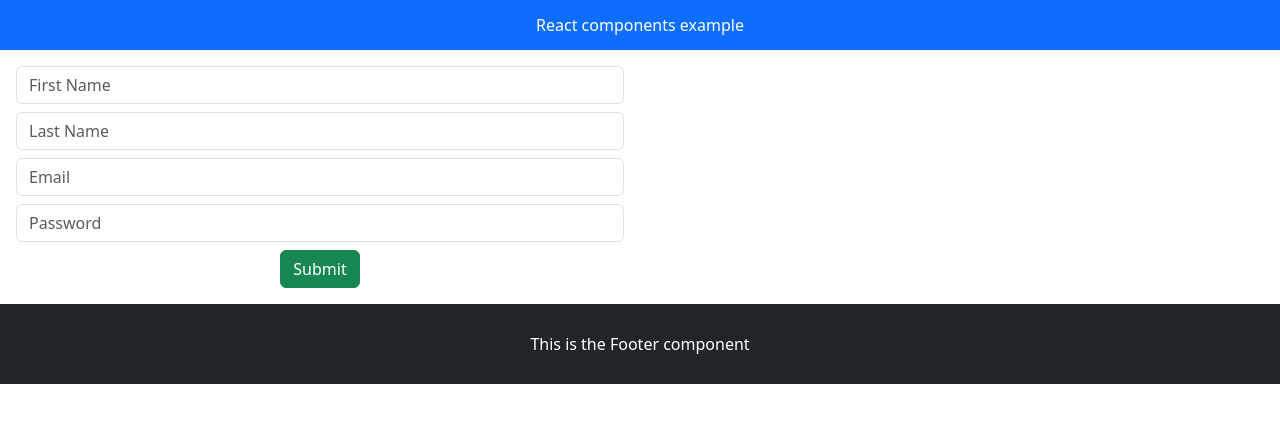
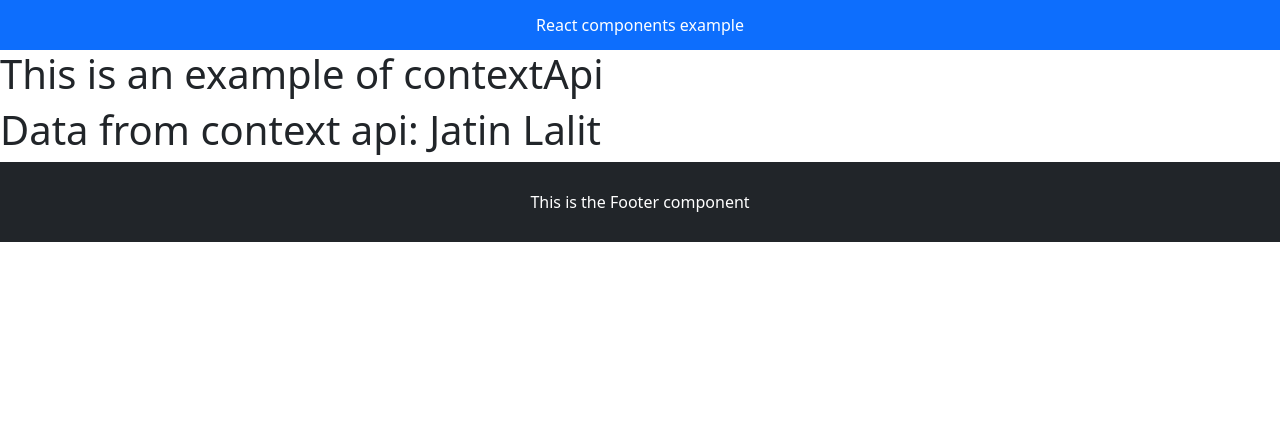
Before and after one commit to Stanley-Metray/frontend, a React (Create React App) app: page / in a window 1280 px wide. Shown: the top 422 px of the page. Built offline with nearby package versions, Linux system fonts and the light colour scheme.

Commit message:
demostration of createContext and useContext hook

```diff
--- a/src/components/Body.jsx
+++ b/src/components/Body.jsx
@@ -1,13 +1,14 @@
 // import Products from "./Products";
 // import Time from "./Time";
-import LoginForm from "./LoginForm";
+// import LoginForm from "./LoginForm";
+import One from "./One";
 // const bodyStyle = {
 //     height : '100vh',
 // }
 
 const Body = ()=>{
     return <>
-        <LoginForm/>
+        <One/>
     </>
 }
 
--- /dev/null
+++ b/src/components/One.jsx
@@ -0,0 +1,18 @@
+import { createContext } from "react";
+import Two from "./Two";
+
+const FirstName = createContext();
+const LastName = createContext();
+
+const One = ()=>{
+    return <>
+        <FirstName.Provider value="Jatin">
+            <LastName.Provider value="Lalit">
+                <Two/>
+            </LastName.Provider>
+        </FirstName.Provider>
+    </>
+}
+
+export default One;
+export {FirstName, LastName};
--- a/src/components/Products.jsx
+++ b/src/components/Products.jsx
@@ -3,8 +3,9 @@ import products from '../api.json';
 
 function showProducts(product) {
     return (
-        <div className="col-lg-3 col-md-6 col-sm-12 mb-4" key={product.id}>
+        <div className="col-lg-3 col-md-6 col-sm-12 mb-4" >
             <Product
+                key={product.id}
                 imagesrc={product.imageUrl}
                 title={product.productName}
                 price={product.price}
--- /dev/null
+++ b/src/components/Three.jsx
@@ -0,0 +1,13 @@
+import { useContext } from 'react';
+import { FirstName, LastName } from './One';
+
+const Three = () => {
+    const fname = useContext(FirstName);
+    const lname = useContext(LastName);
+    return <>
+        <h1>This is an example of contextApi</h1>
+        <h1>Data from context api: {fname} {lname}</h1>
+    </>
+}
+
+export default Three;
--- /dev/null
+++ b/src/components/Two.jsx
@@ -0,0 +1,9 @@
+import Three from './Three';
+
+const Two = () => {
+    return <>
+        <Three />
+    </>
+}
+
+export default Two;
```
